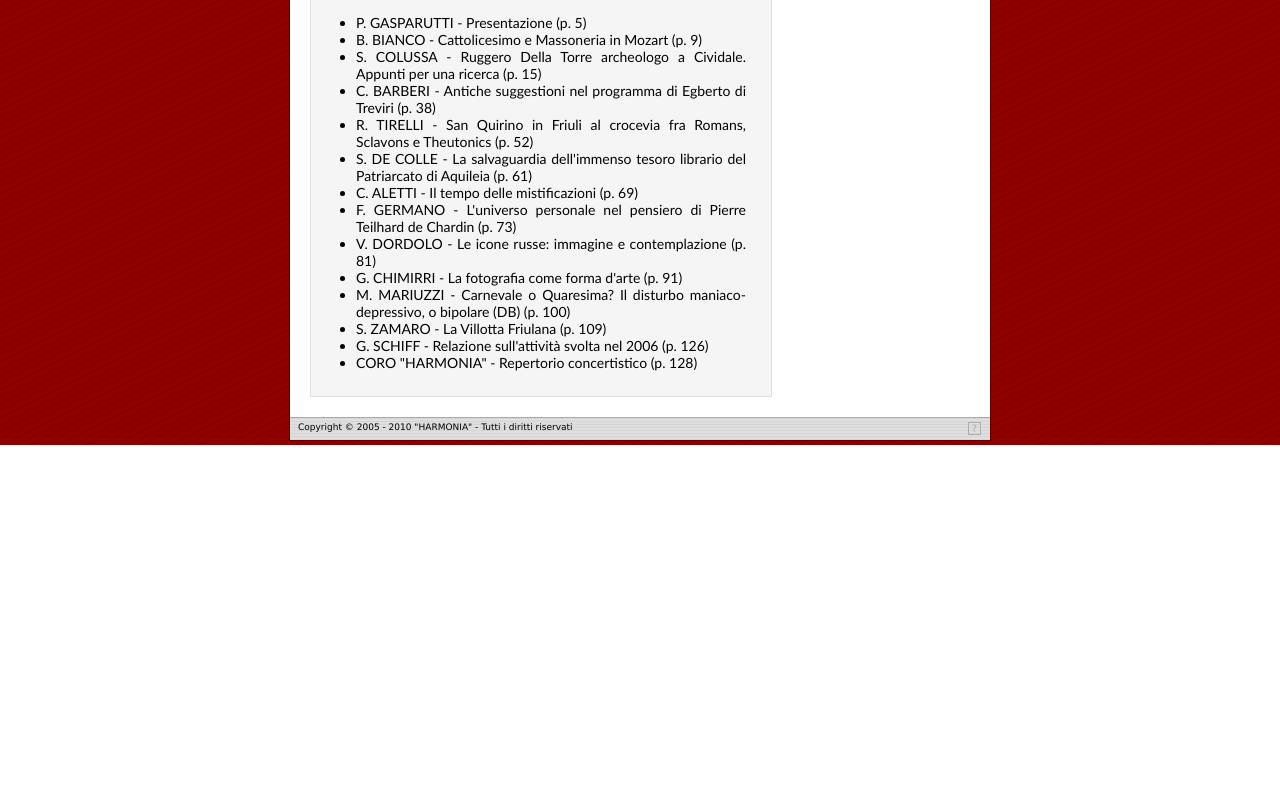
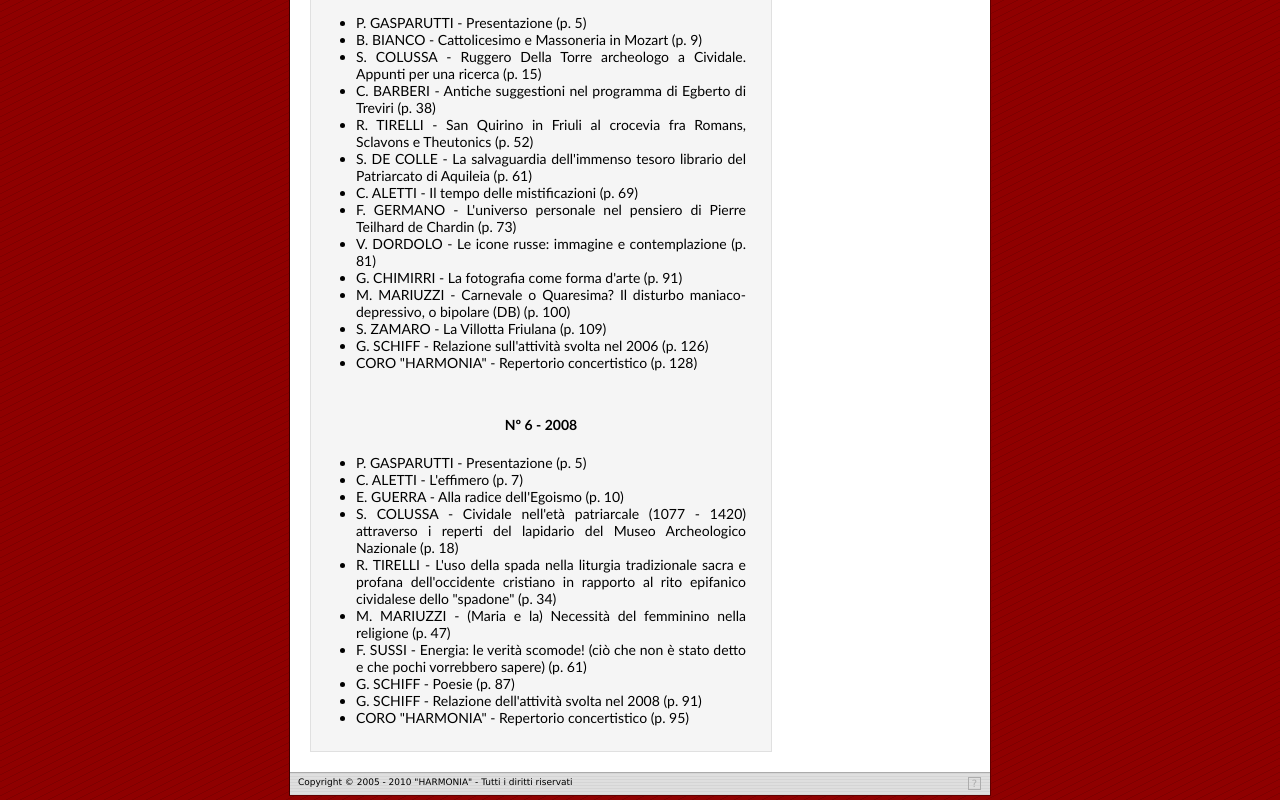
Before and after one commit to edoardo/accademiaharmonia, a plain HTML site: page html/it/publications.html in a window 1280 px wide. Shown: the part 1752-2552 px from the top of the page. Before the commit the page ends 2197 px from the top, so only its background shows below. Drawn offline with Linux system fonts and the light colour scheme.

Commit message:
Updated static pages with summary of quaderno n.6 - 2008

```diff
--- a/html/it/publications.html
+++ b/html/it/publications.html
@@ -170,6 +170,20 @@
       <li>CORO &quot;HARMONIA&quot; - Repertorio concertistico (p. 128)</li>
      </ul>
 
+     <h4 id="6-2008">N&#186; 6 - 2008</h4>
+     <ul>
+      <li>P. GASPARUTTI - Presentazione (p. 5)</li>
+      <li>C. ALETTI - L'effimero (p. 7)</li>
+      <li>E. GUERRA - Alla radice dell'Egoismo (p. 10)</li>
+      <li>S. COLUSSA - Cividale nell'et&agrave; patriarcale (1077 - 1420) attraverso i reperti del lapidario del Museo Archeologico Nazionale (p. 18)</li>
+      <li>R. TIRELLI - L'uso della spada nella liturgia tradizionale sacra e profana dell'occidente cristiano in rapporto al rito epifanico cividalese dello "spadone" (p. 34)</li>
+      <li>M. MARIUZZI - (Maria e la) Necessit&agrave; del femminino nella religione (p. 47)</li>
+      <li>F. SUSSI - Energia: le verit&agrave; scomode! (ci&ograve; che non &egrave; stato detto e che pochi vorrebbero sapere) (p. 61)</li>
+      <li>G. SCHIFF - Poesie (p. 87)</li>
+      <li>G. SCHIFF - Relazione dell'attivit&agrave; svolta nel 2008 (p. 91)</li>
+      <li>CORO &quot;HARMONIA&quot; - Repertorio concertistico (p. 95)</li>
+     </ul>
+
     </div>
 
    </div>
```
Also changed, not shown: html/en/publications.html (+14 -0 lines).
